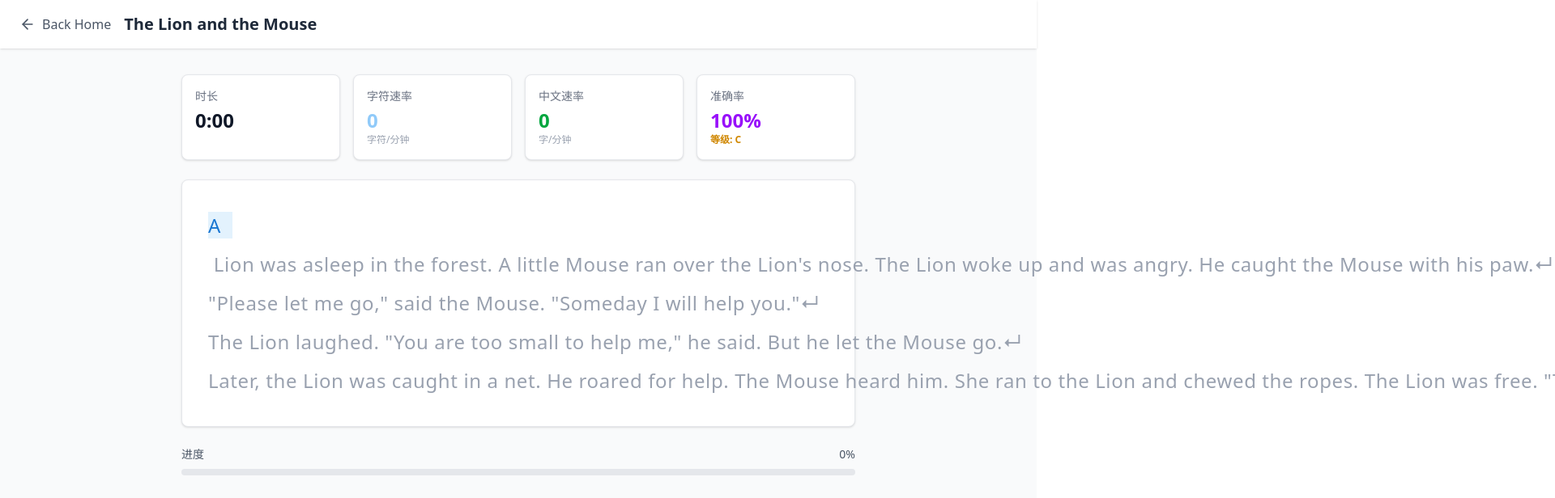
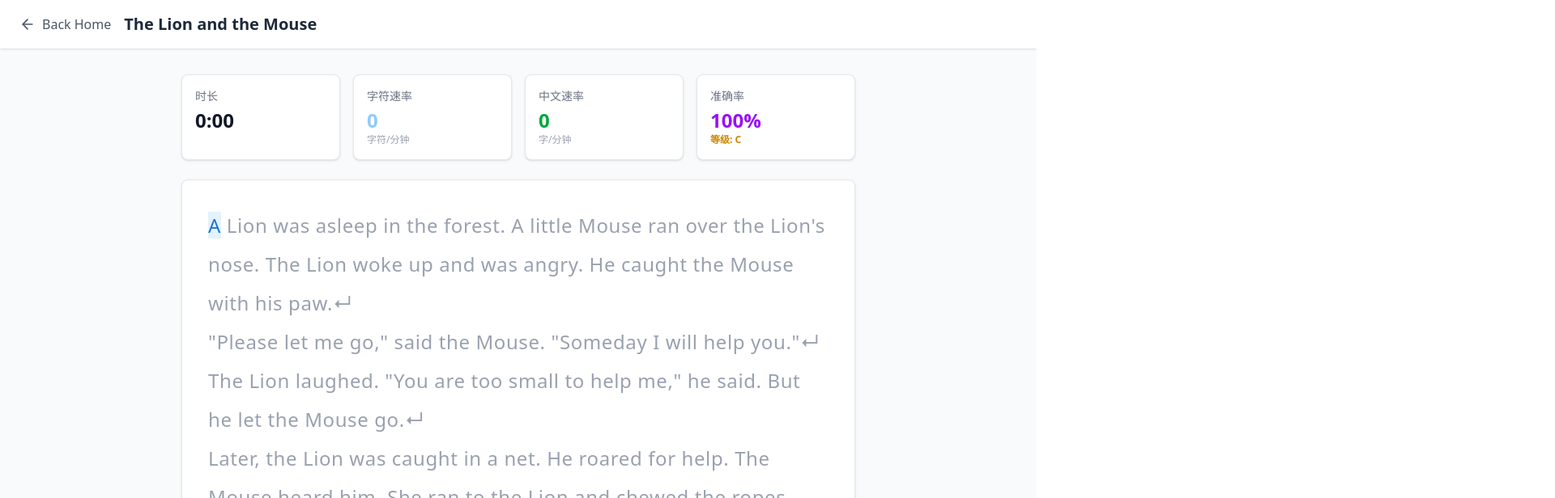
Before and after one commit to hyacinthus/lesson-typing, a React (Vite) app: page / in a window 1280 px wide. Both pictures are taken after a click on the button "Start Typing Practice". Shown: the top 616 px of the page at 81% size, 1920 px wide, since content can reach past the window. Built offline with nearby package versions, Linux system fonts and the light colour scheme.

Commit message:
feat: wrap line

```diff
--- a/src/components/typing/CharacterRenderer.tsx
+++ b/src/components/typing/CharacterRenderer.tsx
@@ -16,7 +16,8 @@ export function CharacterRenderer({ character, isActive }: CharacterRendererProp
   }, [character.status, isActive]);
 
   // 处理空格显示
-  const displayChar = character.char === ' ' ? '\u00A0' : character.char;
+  // 使用普通空格代替 \u00A0 以允许自然换行
+  const displayChar = character.char;
   // 处理换行显示
   const isLineBreak = character.char === '\n';
 
--- a/src/components/typing/TypingArea.tsx
+++ b/src/components/typing/TypingArea.tsx
@@ -30,7 +30,7 @@ export function TypingArea({
 }: TypingAreaProps) {
   const { t } = useTranslation();
   const inputId = 'typing-input-area';
-  const [cursorPosition, setCursorPosition] = useState<{ top: number; left: number } | null>(null);
+  const [cursorPosition, setCursorPosition] = useState<{ top: number; left: number; height: number } | null>(null);
 
   // 更新输入框位置以跟随光标
   useEffect(() => {
@@ -41,6 +41,7 @@ export function TypingArea({
         setCursorPosition({
           top: rect.top,
           left: rect.left,
+          height: rect.height,
         });
       }
     };
@@ -65,7 +66,7 @@ export function TypingArea({
         htmlFor={inputId}
         className="block bg-white rounded-lg shadow-sm border border-gray-200 p-8 mb-6 min-h-[300px] cursor-text"
       >
-        <div className="text-2xl leading-loose tracking-wide">
+        <div className="text-2xl leading-loose tracking-wide whitespace-pre-wrap break-words">
           {characters.map((char, index) => (
             <CharacterRenderer
               key={char.index}
@@ -75,6 +76,19 @@ export function TypingArea({
           ))}
         </div>
       </label>
+
+      {/* 自定义光标 */}
+      {cursorPosition && !isCompleted && !disabled && (
+        <div
+          className="fixed w-[2px] bg-blue-600 z-10 pointer-events-none animate-[blink_1s_infinite]"
+          style={{
+            top: cursorPosition.top,
+            left: cursorPosition.left,
+            height: cursorPosition.height,
+            transition: 'left 0.1s ease-out, top 0.1s ease-out'
+          }}
+        />
+      )}
 
       {/* 进度条 */}
       <div className="mb-6">
--- a/src/index.css
+++ b/src/index.css
@@ -31,9 +31,3 @@ body {
     opacity: 0;
   }
 }
-
-.cursor-active::after {
-  content: '|';
-  animation: blink 1s infinite;
-  color: var(--color-current);
-}
```
